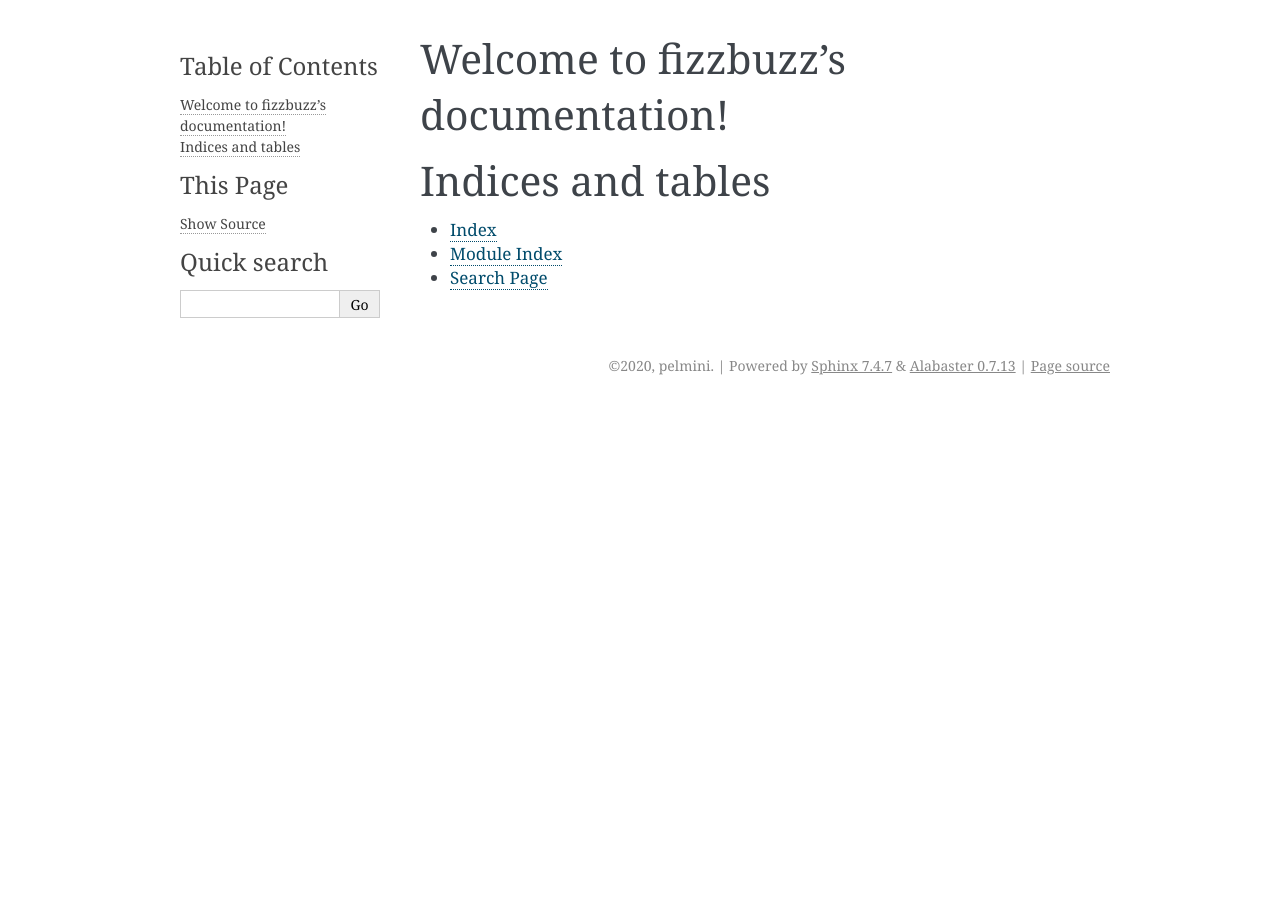
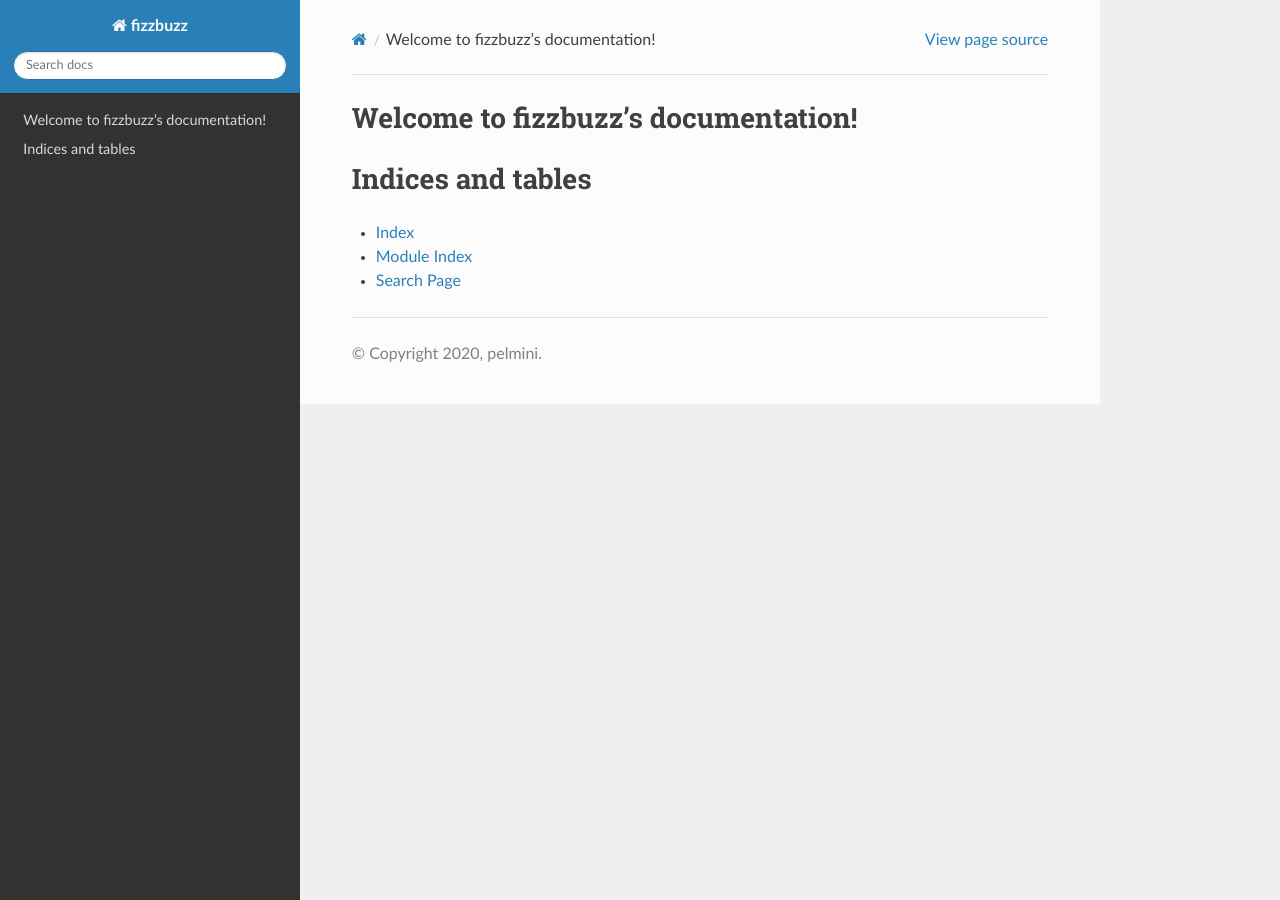
Before and after one commit to digitalr00ts/fizzbuzzx, a Sphinx documentation site: the page built from docs/index.rst, in a window 1280 px wide. Built offline with Sphinx 7.4.7 and the Read the Docs theme 2.0.0, drawn with Linux system fonts in a browser that asks for light colours; pages that are not in the unit, such as notebooks, are missing from menus.

Commit message:
📝: Change documentation them to Read the Docs

```diff
--- a/docs/conf.py
+++ b/docs/conf.py
@@ -10,8 +10,12 @@
 # add these directories to sys.path here. If the directory is relative to the
 # documentation root, use os.path.abspath to make it absolute, like shown here.
 #
+
+# pylint: disable=invalid-name
+
 import os
 import sys
+import sphinx_rtd_theme  # pylint: disable=unused-import
 
 sys.path.insert(0, os.path.abspath(".."))
 
@@ -31,7 +35,9 @@ release = "0.1.0"
 # extensions coming with Sphinx (named 'sphinx.ext.*') or your custom
 # ones.
 extensions = [
-    "sphinx.ext.autodoc", "sphinx.ext.napoleon"
+    "sphinx.ext.autodoc",
+    "sphinx.ext.napoleon",
+    "sphinx_rtd_theme",
 ]
 
 # Add any paths that contain templates here, relative to this directory.
@@ -47,7 +53,8 @@ exclude_patterns = ["_build", "Thumbs.db", ".DS_Store"]
 # The theme to use for HTML and HTML Help pages.  See the documentation for
 # a list of builtin themes.
 #
-html_theme = "alabaster"
+html_theme = "sphinx_rtd_theme"
+html_show_sphinx = False
 
 # Add any paths that contain custom static files (such as style sheets) here,
 # relative to this directory. They are copied after the builtin static files,
```
Also changed, not shown: 1 other file.
